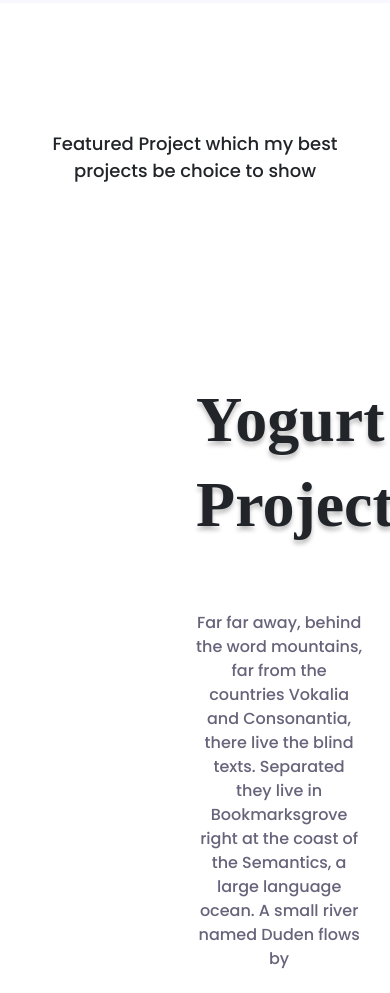
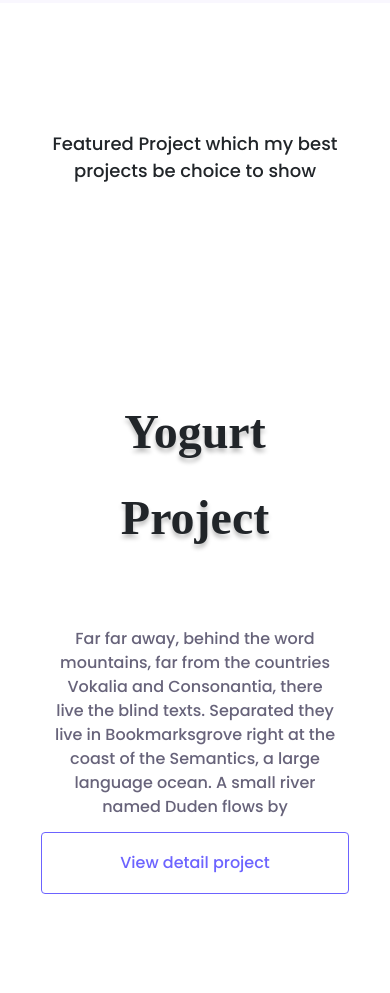
Before and after one commit to Julyuk/my-portfolio-from-scratch, a plain HTML site: page index.html in a window 390 px wide. Shown: the part 651-1644 px from the top of the page. Drawn offline with nearby package versions, Linux system fonts and the light colour scheme.

Commit message:
Fixed responsiveness bugs

```diff
--- a/index.html
+++ b/index.html
@@ -60,7 +60,7 @@
     </p>
     <div class="container">
       <div class="yogurt-project row">
-        <div class="col">
+        <div class="col d-none d-lg-block">
           <img
             src="images/images.png"
             alt=""
@@ -93,7 +93,7 @@
             <a href="" class="view1">View detail project</a>
           </div>
         </div>
-        <div class="col">
+        <div class="col d-none d-lg-block">
           <img
             src="images/images (2).png"
             alt=""
@@ -102,7 +102,7 @@
         </div>
       </div>
       <div class="dictionary-project row">
-        <div class="col">
+        <div class="col d-none d-lg-block">
           <img
             src="images/images (1).png"
             alt=""
--- a/styles.css
+++ b/styles.css
@@ -270,4 +270,19 @@
     margin-right: 8%;
     margin-left: 8%;
   }
+  .yog-text {
+    padding: 0;
+    margin-top: 4%;
+    margin-bottom: 4%;
+    margin-left: 4%;
+    margin-right: 4%;
+  }
+  .yog-name {
+    font-size: 48px;
+    padding: 0;
+    margin-top: 4%;
+    margin-bottom: 4%;
+    margin-left: 4%;
+    margin-right: 4%;
+  }
 } ;
```
